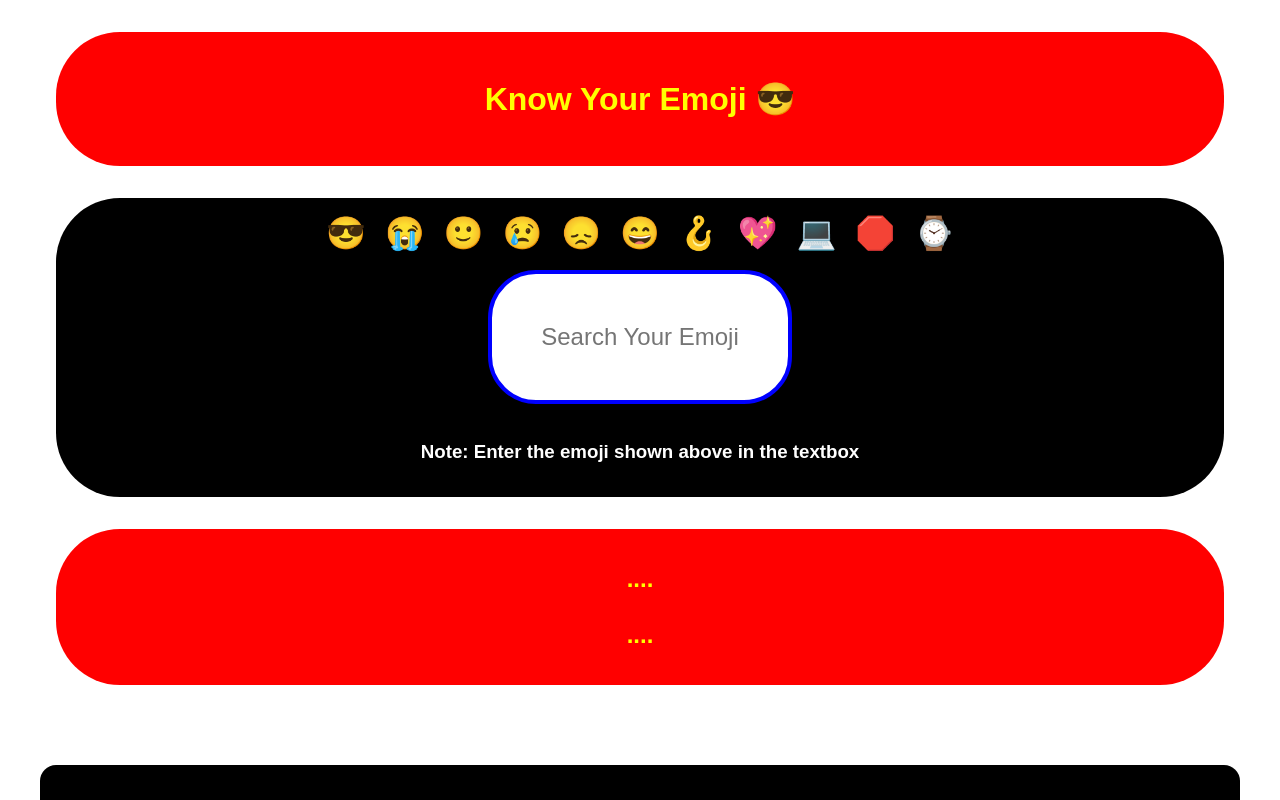
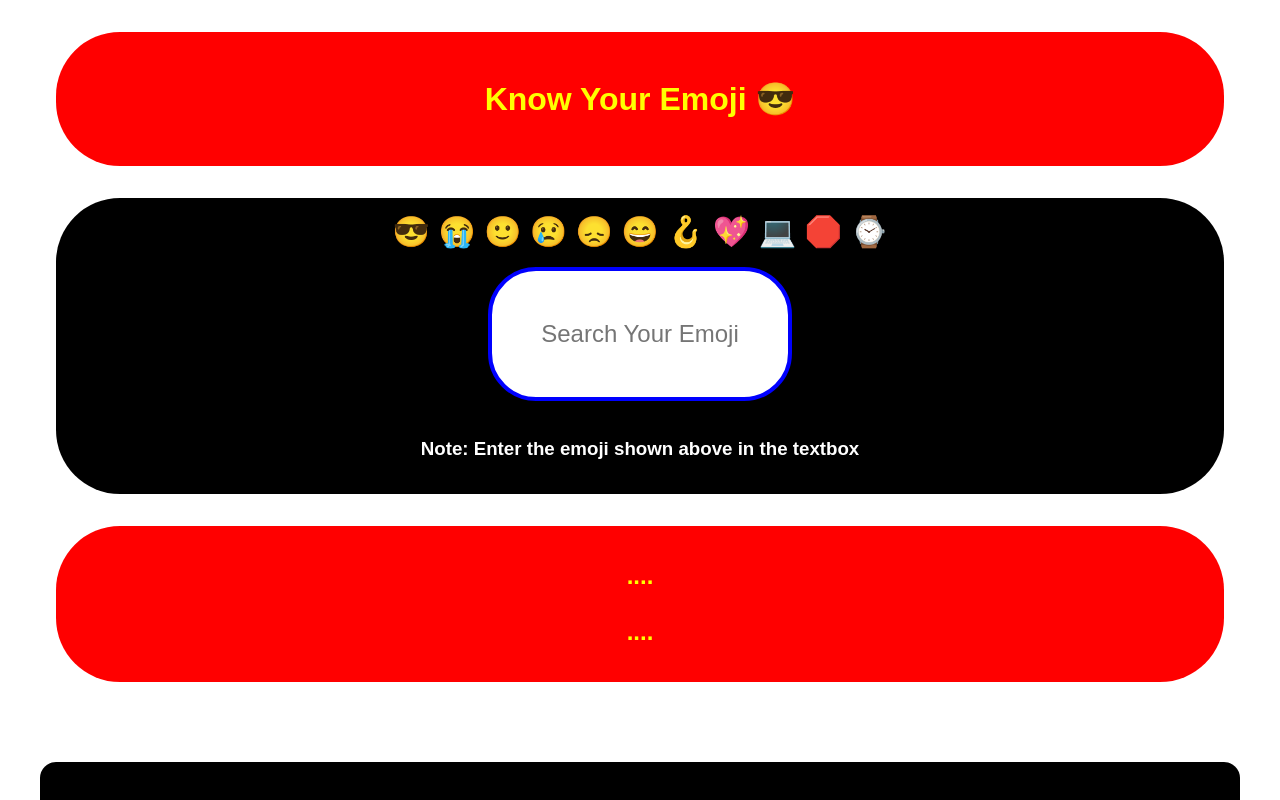
Before and after one commit to harshv1741/neog-know-your-emoji, a React (Create React App) app: page / in a window 1280 px wide. Shown: the top 800 px of the page. Built offline with nearby package versions, Linux system fonts and the light colour scheme.

Commit message:
Fixing emoji font size and padding

```diff
--- a/src/App.js
+++ b/src/App.js
@@ -56,7 +56,7 @@ export default function App() {
           emojis.map((emoji) => (
             <span
               onClick={() => emojiHandler(emoji)}
-              style={{ fontSize: "2rem", padding: "5px", cursor: "pointer" }}
+              style={{ fontSize: "30px", paddingTop: "10px", cursor: "pointer" }}
             >
               {" "}
               {emoji}{" "}
```
